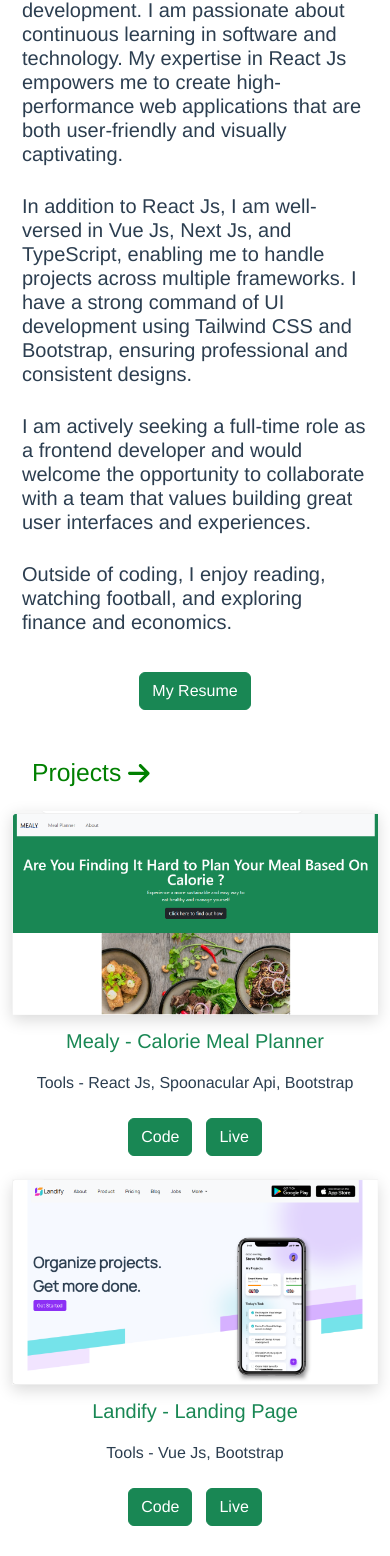
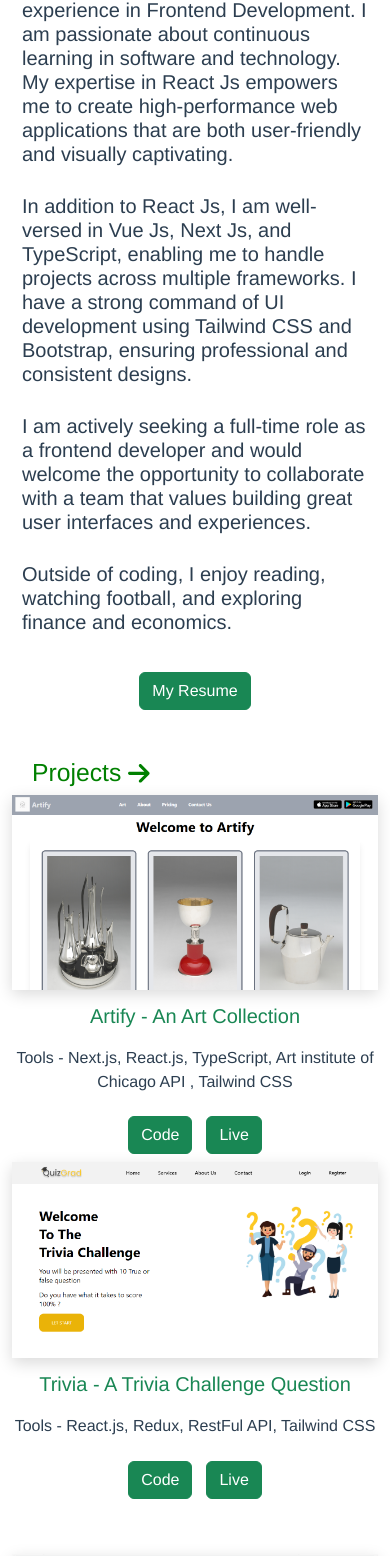
Before and after one commit to bhankymyk/portfolio, a Vue app: page / in a window 390 px wide. Shown: the part 434-1990 px from the top of the page. Built offline with nearby package versions, Linux system fonts and the light colour scheme.

Commit message:
feat: project added

```diff
--- a/src/components/Portfolio.vue
+++ b/src/components/Portfolio.vue
@@ -62,7 +62,7 @@
 <div class="row">
   <div class="col-md-8" v-motio--pop-visible-once>
     <h2 class="h-2">About Me <font-awesome-icon :icon="['fas', 'arrow-right']" /> </h2>
-    <h5 class="mt-1">I'm Michael Bankole, a graduate of ALX with a specialization in frontend development. I am
+    <h5 class="mt-1">I'm Michael Bankole, Frontend Developer with two years of hands-on experience in Frontend Development. I am
       passionate about continuous learning in software and technology. My expertise in React Js empowers me
       to create high-performance web applications that are both user-friendly and visually captivating.</h5>
 
@@ -87,37 +87,37 @@
       <div class="row mt-5"  id="project" >
         <h2>Projects <font-awesome-icon :icon="['fas', 'arrow-right']" /></h2>
         <!-- Project 1 -->
-        <div class="col-md-6 mt-3 imgBox" v-motion-pop-visible-once>
-          <div class="">
-            <img src="../assets/Mealy.png"  class="img-fluid imgB" alt="">
+        <div class="col-md-6 imgBox" v-motion-pop-visible-once>
+          <div class="imgBox">
+            <img src="../assets/Artify.png"  class="img-fluid imgB"  alt="">
           </div>
           <div class="about mt-1">
-            <h5>Mealy - Calorie Meal Planner</h5>
-            <p>Tools - React Js, Spoonacular Api, Bootstrap</p>
+            <h5>Artify -  An Art Collection</h5>
+            <p>Tools - Next.js, React.js, TypeScript, Art institute of Chicago API , Tailwind CSS</p>
           </div>
           <div class="btnBox">
-            <a href="https://github.com/bhankymyk/Calorie-meal-planner">
+            <a href="https://github.com/bhankymyk/artworkApp">
               <button class="btn btn-success">Code</button>
             </a>
-            <a href="https://calorie-meal-planner.netlify.app/">
+            <a href="https://artwork-app-beta.vercel.app/">
               <button class="btn btn-success">Live</button>
             </a>
           </div>
         </div>
         <!-- Project 2 -->
-        <div class="col-md-6 mt-3 imgBox" v-motion-pop-visible-once>
-          <div class="">
-            <img src="../assets/Landify.png"  class="img-fluid imgB" alt="">
+        <div class="col-md-6 imgBox" v-motion-pop-visible-once>
+          <div class="imgBox">
+            <img src="../assets/Trivia.png"  class="img-fluid imgB"  alt="">
           </div>
           <div class="about mt-1">
-            <h5>Landify - Landing Page</h5>
-            <p>Tools - Vue Js, Bootstrap</p>
+            <h5>Trivia -  A Trivia Challenge Question</h5>
+            <p>Tools -  React.js, Redux, RestFul API, Tailwind CSS</p>
           </div>
           <div class="btnBox">
-            <a href="https://github.com/bhankymyk/playground-app">
+            <a href="https://github.com/bhankymyk/trivia-app/">
               <button class="btn btn-success">Code</button>
             </a>
-            <a href="https://landingpage-vue.netlify.app/">
+            <a href="https://michael-trivia-app.netlify.app/">
               <button class="btn btn-success">Live</button>
             </a>
           </div>
@@ -156,6 +156,43 @@
               <button class="btn btn-success">Code</button>
             </a>
             <a href="https://restaurant-managements.netlify.app/">
+              <button class="btn btn-success">Live</button>
+            </a>
+          </div>
+        </div>
+        <!-- Project 5 -->
+        <div class="col-md-6 mt-3 imgBox" v-motion-pop-visible-once>
+          <div class="">
+            <img src="../assets/Mealy.png"  class="img-fluid imgB" alt="">
+          </div>
+          <div class="about mt-1">
+            <h5>Mealy - Calorie Meal Planner</h5>
+            <p>Tools - React Js, Spoonacular Api, Bootstrap</p>
+          </div>
+          <div class="btnBox">
+            <a href="https://github.com/bhankymyk/Calorie-meal-planner">
+              <button class="btn btn-success">Code</button>
+            </a>
+            <a href="https://calorie-meal-planner.netlify.app/">
+              <button class="btn btn-success">Live</button>
+            </a>
+          </div>
+        </div>
+        <!-- Project 6 -->
+
+        <div class="col-md-6 mt-3 imgBox" v-motion-pop-visible-once>
+          <div class="">
+            <img src="../assets/Landify.png"  class="img-fluid imgB" alt="">
+          </div>
+          <div class="about mt-1">
+            <h5>Landify - Landing Page</h5>
+            <p>Tools - Vue Js, Bootstrap</p>
+          </div>
+          <div class="btnBox">
+            <a href="https://github.com/bhankymyk/playground-app">
+              <button class="btn btn-success">Code</button>
+            </a>
+            <a href="https://landingpage-vue.netlify.app/">
               <button class="btn btn-success">Live</button>
             </a>
           </div>
```
Also changed, not shown: src/assets/Artify.png (added), src/assets/Trivia.png (added).
